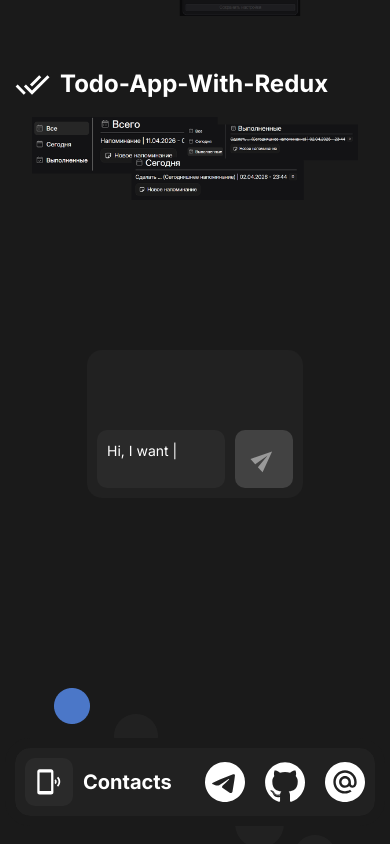
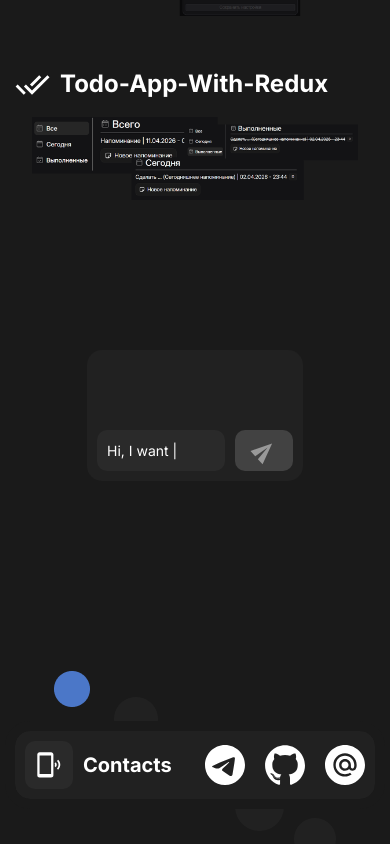
Before and after one commit to 1mrasts/Imrasts-Landing, a React (Vite) app: page / in a window 390 px wide. Shown: the part 2788-3632 px from the top of the page. Built offline with nearby package versions, Linux system fonts and the light colour scheme.

Commit message:
Add new logo Add new title Fix responsive message

```diff
--- a/index.html
+++ b/index.html
@@ -2,9 +2,9 @@
 <html lang="en">
 	<head>
 		<meta charset="UTF-8" />
-    <link rel="icon" type="image/svg+xml" href="/favicon.svg" />
+		<link rel="icon" type="image/svg+xml" href="/logo.svg" />
 		<meta name="viewport" content="width=device-width, initial-scale=1.0" />
-    <title>imrasts-landing</title>
+		<title>Hi! | Imrasts Landing</title>
 	</head>
 	<body>
 		<div id="root"></div>
--- a/src/sections/Message/Message.module.scss
+++ b/src/sections/Message/Message.module.scss
@@ -13,11 +13,13 @@
 		padding: 20px;
 	}
 	&__body {
+		gap: 5px;
 		display: flex;
 		flex-direction: row;
 		align-items: center;
 	}
 	&__body span {
+		cursor: default;
 		color: #ffffff;
 		font-size: 20px !important;
 	}
@@ -30,14 +32,15 @@
 	}
 
 	&__input {
-		height: 50px;
+		height: 100%;
+		max-height: 50px;
 		border-radius: 10px;
 		padding: 10px;
 		width: 100%;
 		background-color: #2a2a2a;
 
 		@media (max-width: 500px) {
-			height: 58px;
+			max-height: 78px;
 		}
 
 		&-wrapper {
@@ -52,17 +55,18 @@
 	}
 
 	&__button {
+		cursor: pointer;
 		display: flex;
 		background-color: #424242;
 		border-radius: 10px;
-		height: 50px;
+		max-height: 50px;
 		max-width: 50px;
 		width: 100%;
 		justify-content: center;
 		align-items: center;
 
 		@media (max-width: 500px) {
-			height: 58px;
+			max-height: 78px;
 			max-width: 58px;
 		}
 
--- a/src/sections/Message/Message.tsx
+++ b/src/sections/Message/Message.tsx
@@ -51,13 +51,16 @@ export function Message({ lang }: { lang: TTranslation }) {
 					}
 				>
 					<div className={`${styles['chat__avatar']}`}></div>
-					<span>&nbsp; {textMessage}</span>
+					<span>{textMessage}</span>
 				</div>
 				<div className={`${styles['chat__input-wrapper']}`}>
 					<div className={`${styles['chat__input']}`}>
 						<p>{message}</p>
 					</div>
-					<div className={`${styles['chat__button']}`}>
+					<div
+						onClick={() => window.open('https://t.me/Imrasts', '_blank')}
+						className={`${styles['chat__button']}`}
+					>
 						<img src={send} alt='' />
 					</div>
 				</div>
```
Also changed, not shown: logo.svg (added). Lines whose indentation alone changed are shown as unchanged.
